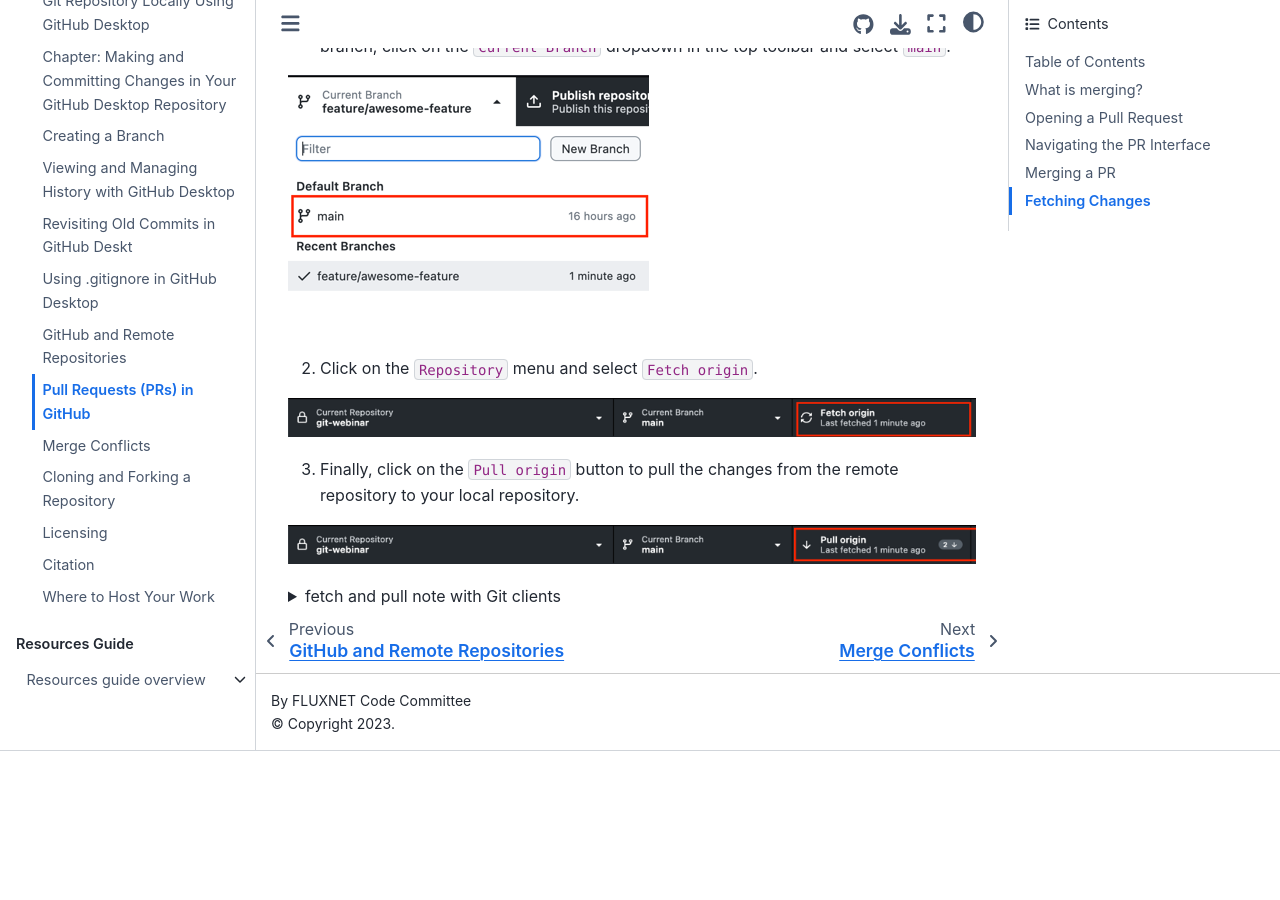
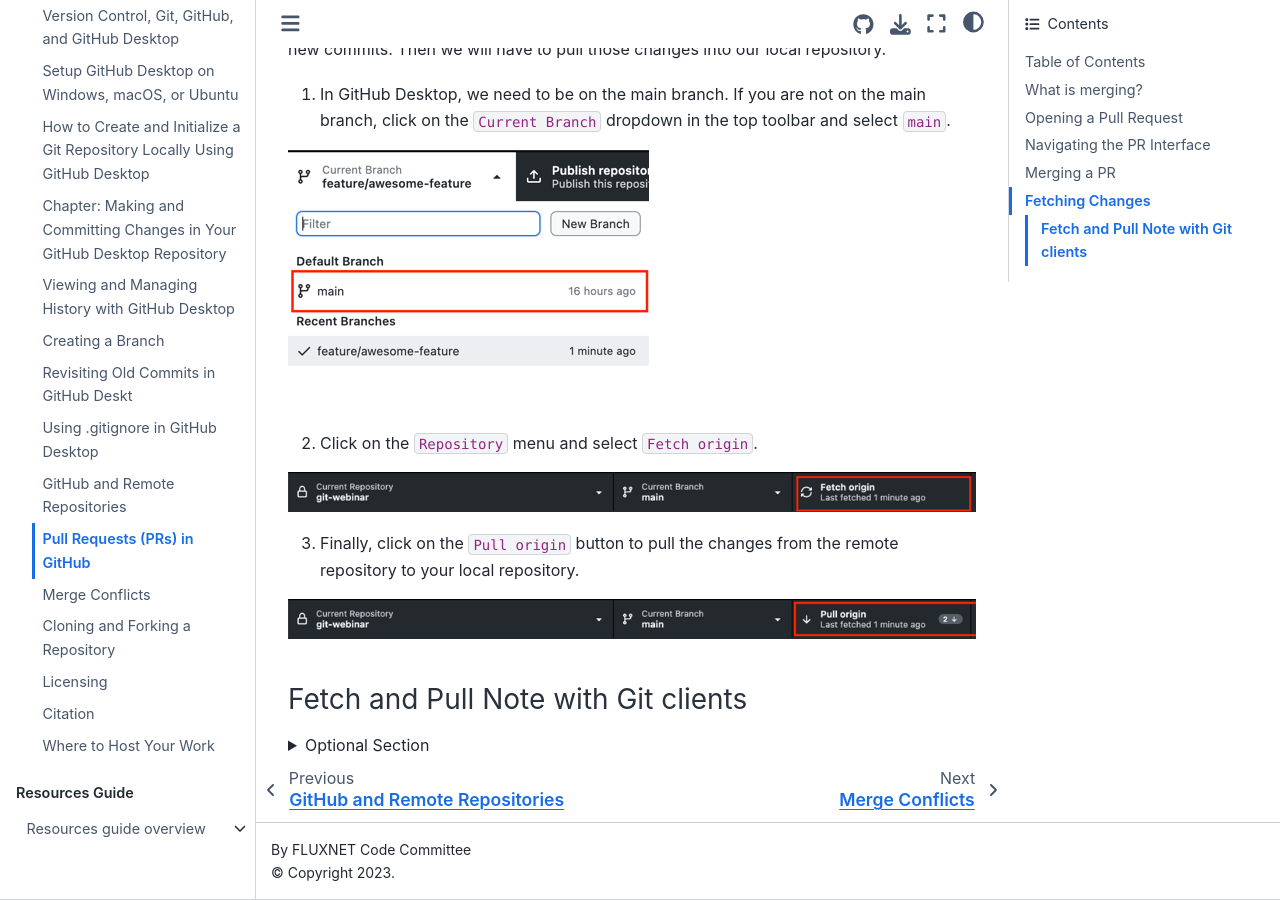
Before and after one commit to fluxnet-open-source/website, a Jupyter Book: the page built from tutorials/git/10-pull-requests.md, in a window 1280 px wide and 900 px high, scrolled down 6564 px. Built offline with Jupyter Book 1.0.4 settings and Sphinx 7.4.7 and the Sphinx Book theme 1.1.4, drawn with Linux system fonts in a browser that asks for light colours; before the commit the page ends 7315 px from its top, so only the background shows below that.

Commit message:
Add notes about How Git tracks changes, reorder chaptesr

```diff
--- a/tutorials/git/10-pull-requests.md
+++ b/tutorials/git/10-pull-requests.md
@@ -53,8 +53,10 @@ or on github.com, navigate to your profile icon and click on your repositories a
 
 If you just pushed to a branch, often GitHub will have a button to create a PR right after you push, that fills in a lot of the details for you to streamline the process.
 
+#### Description Tip
+
 <details>
-  <summary>Description Tip</summary>
+  <summary>Optional Section</summary>
 
 If you copy and paste the commit message (including the expanded description by clicking on the commit message), it will automatically link to the commit, making it easier for reviewers to see the changes.
 
@@ -110,8 +112,10 @@ We just made changes to our repository on GitHub, but our local repository is no
 ![Image: GitHub Desktop pull origin button](fig/pull-origin.png)
 
 
+### Fetch and Pull Note with Git clients
+
 <details>
-  <summary>fetch and pull note with Git clients</summary>
+  <summary>Optional Section</summary>
 
 Some Git clients like GitHub Desktop will automatically fetch changes from the remote repository when you open the application or switch branches. However, it's a good practice to manually fetch changes to ensure your local repository is up-to-date with the remote repository.
 
```
Also changed, not shown: tutorials/git/05-history.md (renamed from tutorials/git/06-history.md, +12 -0 lines), tutorials/git/06-new-branch.md (renamed from tutorials/git/05-new-branch.md, +1 -1 lines), tutorials/git/07-history2.md (+3 -2 lines), tutorials/git/fig/switched-back-to-main.png (deleted).
